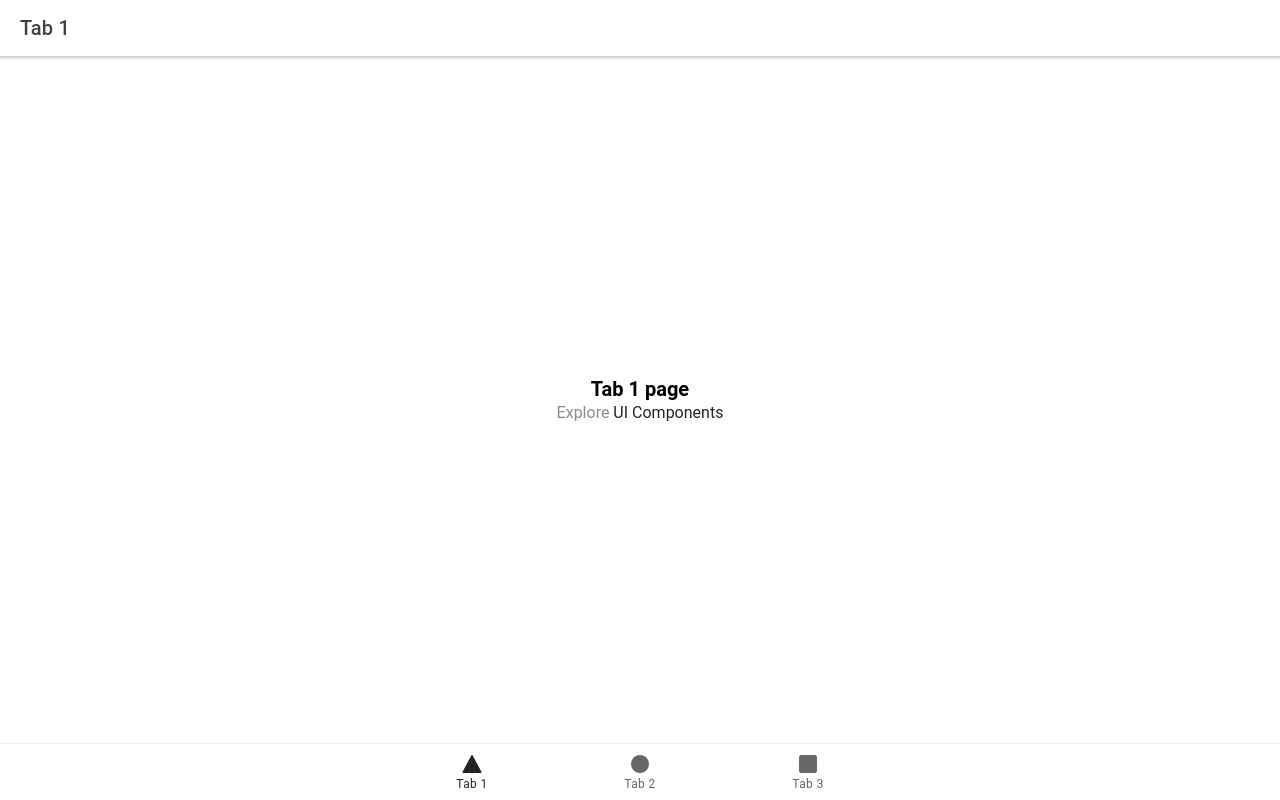
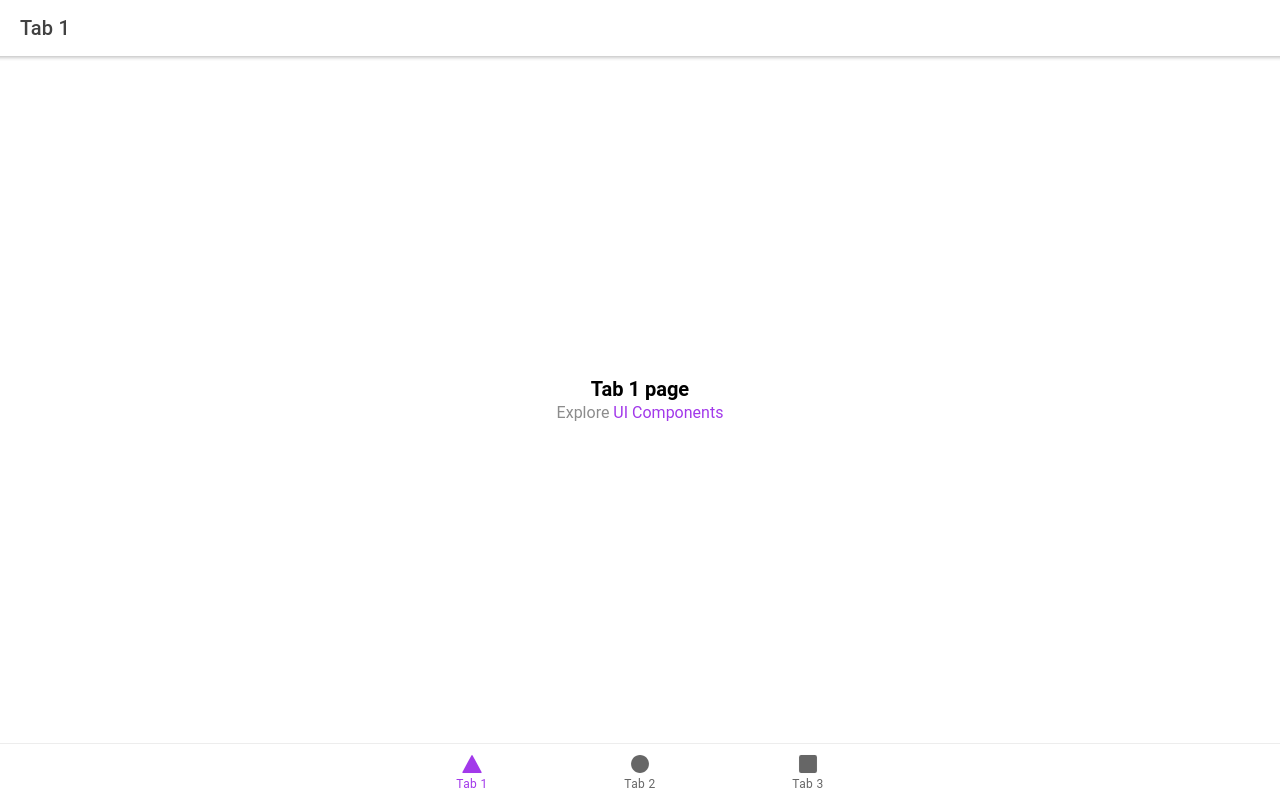
Before and after one commit to KokopelliMusic/kokopelli, a React (Create React App) app: page /tab1 in a window 1280 px wide. Built offline with nearby package versions, Linux system fonts and the light colour scheme.

Commit message:
💄 Add global css and update the general colors

```diff
--- /dev/null
+++ b/src/theme/global.css
@@ -0,0 +1,60 @@
+body {
+    font-family: 'Montserrat';
+}
+
+h1, h2, h3, h4, h5, h6, h7 {
+    font-family: 'Montserrat';
+}
+
+div {
+    font-family: 'Montserrat';
+}
+
+a {
+    text-decoration: none;
+}
+
+.center {
+    display: flex;
+    flex-direction: column;
+    justify-content: center;
+    align-items: center;
+}
+
+.background {
+    background: rgb(222,100,255);
+    background: linear-gradient(0deg, rgba(222,100,255,0.5150812064965198) 0%, rgba(235,84,170,0.5568445475638051) 100%);
+}
+
+.text-center {
+    text-align: center;
+}
+
+.bottom-text-font {
+    color: #4f4a4a;
+    font-size: 16px;
+}
+
+.width-90 {
+    width: 90%;
+}
+
+.white {
+    color: white;
+}
+
+.back {
+    display: flex;
+    justify-content: left;
+    align-items: center;
+    padding: 15px;
+}
+
+.back span {
+    font-size: 18px;
+    padding-left: 4px;
+}
+
+.back-icon {
+    font-size: 24px;
+}
--- a/src/theme/variables.css
+++ b/src/theme/variables.css
@@ -3,86 +3,77 @@ http://ionicframework.com/docs/theming/ */
 
 /** Ionic CSS Variables **/
 :root {
-  /** primary **/
-  --ion-color-primary: #222428;
-  --ion-color-primary-rgb: 34, 36, 40;
+  --ion-color-primary: #A239EA;
+  --ion-color-primary-rgb: 162,57,234;
   --ion-color-primary-contrast: #ffffff;
-  --ion-color-primary-contrast-rgb: 255, 255, 255;
-  --ion-color-primary-shade: #1e2023;
-  --ion-color-primary-tint: #383a3e;
+  --ion-color-primary-contrast-rgb: 255,255,255;
+  --ion-color-primary-shade: #8f32ce;
+  --ion-color-primary-tint: #ab4dec;
 
-  /** secondary **/
-  --ion-color-secondary: #3dc2ff;
-  --ion-color-secondary-rgb: 61, 194, 255;
-  --ion-color-secondary-contrast: #ffffff;
-  --ion-color-secondary-contrast-rgb: 255, 255, 255;
-  --ion-color-secondary-shade: #36abe0;
-  --ion-color-secondary-tint: #50c8ff;
+  --ion-color-secondary: #FF94CC;
+  --ion-color-secondary-rgb: 255,148,204;
+  --ion-color-secondary-contrast: #000000;
+  --ion-color-secondary-contrast-rgb: 0,0,0;
+  --ion-color-secondary-shade: #e082b4;
+  --ion-color-secondary-tint: #ff9fd1;
 
-  /** tertiary **/
-  --ion-color-tertiary: #5260ff;
-  --ion-color-tertiary-rgb: 82, 96, 255;
-  --ion-color-tertiary-contrast: #ffffff;
-  --ion-color-tertiary-contrast-rgb: 255, 255, 255;
-  --ion-color-tertiary-shade: #4854e0;
-  --ion-color-tertiary-tint: #6370ff;
+  --ion-color-tertiary: #F0D9E7;
+  --ion-color-tertiary-rgb: 240,217,231;
+  --ion-color-tertiary-contrast: #000000;
+  --ion-color-tertiary-contrast-rgb: 0,0,0;
+  --ion-color-tertiary-shade: #d3bfcb;
+  --ion-color-tertiary-tint: #f2dde9;
 
-  /** success **/
-  --ion-color-success: #2dd36f;
-  --ion-color-success-rgb: 45, 211, 111;
-  --ion-color-success-contrast: #ffffff;
-  --ion-color-success-contrast-rgb: 255, 255, 255;
-  --ion-color-success-shade: #28ba62;
-  --ion-color-success-tint: #42d77d;
+  --ion-color-success: #54bb0f;
+  --ion-color-success-rgb: 84,187,15;
+  --ion-color-success-contrast: #000000;
+  --ion-color-success-contrast-rgb: 0,0,0;
+  --ion-color-success-shade: #4aa50d;
+  --ion-color-success-tint: #65c227;
 
-  /** warning **/
-  --ion-color-warning: #ffc409;
-  --ion-color-warning-rgb: 255, 196, 9;
-  --ion-color-warning-contrast: #000000;
-  --ion-color-warning-contrast-rgb: 0, 0, 0;
-  --ion-color-warning-shade: #e0ac08;
-  --ion-color-warning-tint: #ffca22;
+  --ion-color-warning: #5C33F6;
+  --ion-color-warning-rgb: 92,51,246;
+  --ion-color-warning-contrast: #ffffff;
+  --ion-color-warning-contrast-rgb: 255,255,255;
+  --ion-color-warning-shade: #512dd8;
+  --ion-color-warning-tint: #6c47f7;
 
-  /** danger **/
-  --ion-color-danger: #eb445a;
-  --ion-color-danger-rgb: 235, 68, 90;
-  --ion-color-danger-contrast: #ffffff;
-  --ion-color-danger-contrast-rgb: 255, 255, 255;
-  --ion-color-danger-shade: #cf3c4f;
-  --ion-color-danger-tint: #ed576b;
+  --ion-color-danger: #FF449F;
+  --ion-color-danger-rgb: 255,68,159;
+  --ion-color-danger-contrast: #000000;
+  --ion-color-danger-contrast-rgb: 0,0,0;
+  --ion-color-danger-shade: #e03c8c;
+  --ion-color-danger-tint: #ff57a9;
 
-  /** dark **/
   --ion-color-dark: #222428;
-  --ion-color-dark-rgb: 34, 36, 40;
+  --ion-color-dark-rgb: 34,36,40;
   --ion-color-dark-contrast: #ffffff;
-  --ion-color-dark-contrast-rgb: 255, 255, 255;
+  --ion-color-dark-contrast-rgb: 255,255,255;
   --ion-color-dark-shade: #1e2023;
   --ion-color-dark-tint: #383a3e;
 
-  /** medium **/
   --ion-color-medium: #92949c;
-  --ion-color-medium-rgb: 146, 148, 156;
+  --ion-color-medium-rgb: 146,148,156;
   --ion-color-medium-contrast: #ffffff;
-  --ion-color-medium-contrast-rgb: 255, 255, 255;
+  --ion-color-medium-contrast-rgb: 255,255,255;
   --ion-color-medium-shade: #808289;
   --ion-color-medium-tint: #9d9fa6;
 
-  /** light **/
   --ion-color-light: #f4f5f8;
-  --ion-color-light-rgb: 244, 245, 248;
+  --ion-color-light-rgb: 244,245,248;
   --ion-color-light-contrast: #000000;
-  --ion-color-light-contrast-rgb: 0, 0, 0;
+  --ion-color-light-contrast-rgb: 0,0,0;
   --ion-color-light-shade: #d7d8da;
   --ion-color-light-tint: #f5f6f9;
 }
 
-@media (prefers-color-scheme: dark) {
+/* @media (prefers-color-scheme: dark) {
   /*
    * Dark Colors
    * -------------------------------------------
    */
 
-  body {
+  /*body {
     --ion-color-primary: #f4f5f8;
     --ion-color-primary-rgb: 244, 245, 248;
     --ion-color-primary-contrast: #000000;
@@ -145,14 +136,14 @@ http://ionicframework.com/docs/theming/ */
     --ion-color-light-contrast-rgb: 255,255,255;
     --ion-color-light-shade: #1e2023;
     --ion-color-light-tint: #383a3e;
-  }
+  } */
 
   /*
    * iOS Dark Theme
    * -------------------------------------------
    */
 
-  .ios body {
+  /* .ios body {
     --ion-background-color: #000000;
     --ion-background-color-rgb: 0,0,0;
 
@@ -188,7 +179,7 @@ http://ionicframework.com/docs/theming/ */
     --ion-background-color: var(--ion-color-step-100);
     --ion-toolbar-background: var(--ion-color-step-150);
     --ion-toolbar-border-color: var(--ion-color-step-250);
-  }
+  } */
 
 
   /*
@@ -196,7 +187,7 @@ http://ionicframework.com/docs/theming/ */
    * -------------------------------------------
    */
 
-  .md body {
+  /*.md body {
     --ion-background-color: #121212;
     --ion-background-color-rgb: 18,18,18;
 
@@ -234,3 +225,4 @@ http://ionicframework.com/docs/theming/ */
     --ion-card-background: #1e1e1e;
   }
 }
+*/
```
